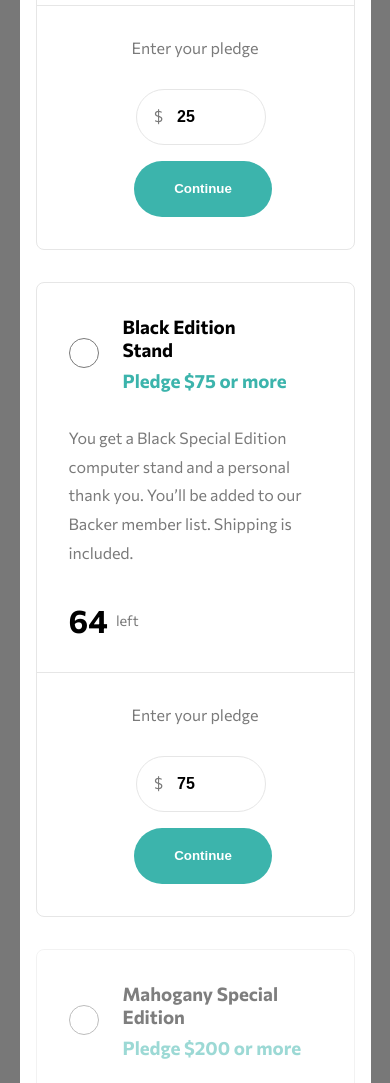
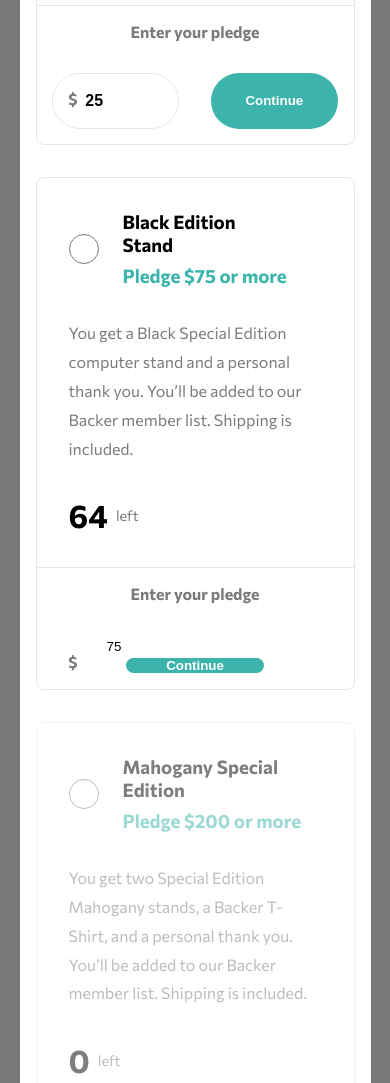
Before and after one commit to Batareika007/crowdfunding-product-page, a website: page index.html in a window 390 px wide. Shown: the part 961-2044 px from the top of the page. Drawn offline with Linux system fonts and the light colour scheme.

Commit message:
repair modal bottom style

```diff
--- a/index.html
+++ b/index.html
@@ -286,11 +286,15 @@
           <div class="modal__form-text">
             <p class="modal__text">Enter your pledge</p>
           </div>
+
           <!-- modal input and btn -->
-          <from class="modal__form-input-btn">
 
-            <label for="price25" class="block__text">$</label>
-            <input class="input-number" type="number" id="price25" name="price25" min="25" value="25">
+          <from class="modal__form-container">
+
+            <div class="modal__form-input">
+              <input class="input-number" type="number" id="price25" name="price25" min="25" value="25">
+            </div>
+
             <button type="submit" class="block__btn">Continue</button>
 
           </from>
@@ -342,8 +346,9 @@
           <!-- modal input and btn -->
           <from class="modal__form-input-btn">
 
-            <label for="price75" class="block__text">$</label>
-            <input class="input-number" type="number" id="price75" name="price75" min="75" value="75">
+            <div class="modal__form-input">
+              <input class="input-number" type="number" id="price75" name="price75" min="75" value="75">
+            </div>
             <button type="submit" class="block__btn">Continue</button>
 
           </from>
@@ -394,8 +399,9 @@
           <!-- modal input and btn -->
           <from class="modal__form-input-btn">
 
-            <label for="price200" class="block__text">$</label>
-            <input class="input-number" type="number" id="price200" name="price200" min="200" value="200">
+            <div class="modal__form-input">
+              <input class="input-number" type="number" id="price200" name="price200" min="200" value="200">
+            </div>
             <button type="submit" class="block__btn">Continue</button>
 
           </from>
--- a/scss/style.scss
+++ b/scss/style.scss
@@ -475,26 +475,49 @@ body {
     }
 
     &__container-bottom {
+        font-weight: 700;
+        width: 100%;
         padding: 2rem;
         border-top: 1px solid $border;
         width: 100%;
-        display: grid;
         grid-template-columns: 0.5fr 1.5fr;
         grid-template-rows: 1fr;
         grid-template-areas:
             "modal__form-text modal__form-input-btn";
-        align-items: center;
-        display: none;
+        display: grid;
     }
 
     &__form-text {
+        width: 100%;
         grid-area: modal__form-text;
         color: $textColor;
+        text-align: center;
     }
 
-    &__form-input-btn {
+    &__form-input {
+        flex: 0 1 130px;
+        min-width: 100px;
+        position: relative;
+
+        &:before {
+            content: '$';
+            position: absolute;
+            color: $textColor;
+            display: flex;
+            height: 56px;
+            top: -2px;
+            left: 1rem;
+            align-items: center;
+        }
+    }
+
+    &__form-container {
+        position: relative;
         grid-area: modal__form-input-btn;
         justify-self: end;
+        display: flex;
+        justify-content: space-between;
+        gap: 2rem;
 
         input,
         button {
@@ -503,8 +526,8 @@ body {
         }
 
         input {
-            width: 130px;
-            padding: 0 1rem 0 2.5rem;
+            width: 100%;
+            padding: 0 1rem 0 2rem;
             border-radius: 56px;
             border: 1px solid $border;
             font-weight: 700;
@@ -519,13 +542,10 @@ body {
             }
         }
 
-        label {
-            position: relative;
-            left: 30px;
-        }
-
         button {
-            margin-left: 1rem;
+            flex: 0 1 130px;
+            padding: 0;
+            width: initial;
         }
     }
 }
@@ -636,7 +656,7 @@ body {
         }
 
         &__container-bottom {
-            display: grid;
+            padding: 5%;
             grid-template-columns: 1fr;
             grid-template-rows: 1fr 1fr;
             grid-template-areas:
@@ -649,8 +669,9 @@ body {
         }
 
         &__form-input-btn {
-            justify-self: center;
-
+            justify-content: center;
+            width: 100%;
+            gap: 1rem;
         }
 
         &__head {
@@ -680,14 +701,8 @@ body {
         &__container-bottom {
             grid-template-columns: auto;
             grid-template-rows: auto auto;
-            gap: 2rem;
+            gap: 2rem 0;
             text-align: center;
-        }
-
-        &__form-input-btn {
-            input {
-                margin-bottom: 1rem;
-            }
         }
     }
 }
```
Also changed, not shown: css/style.css.
